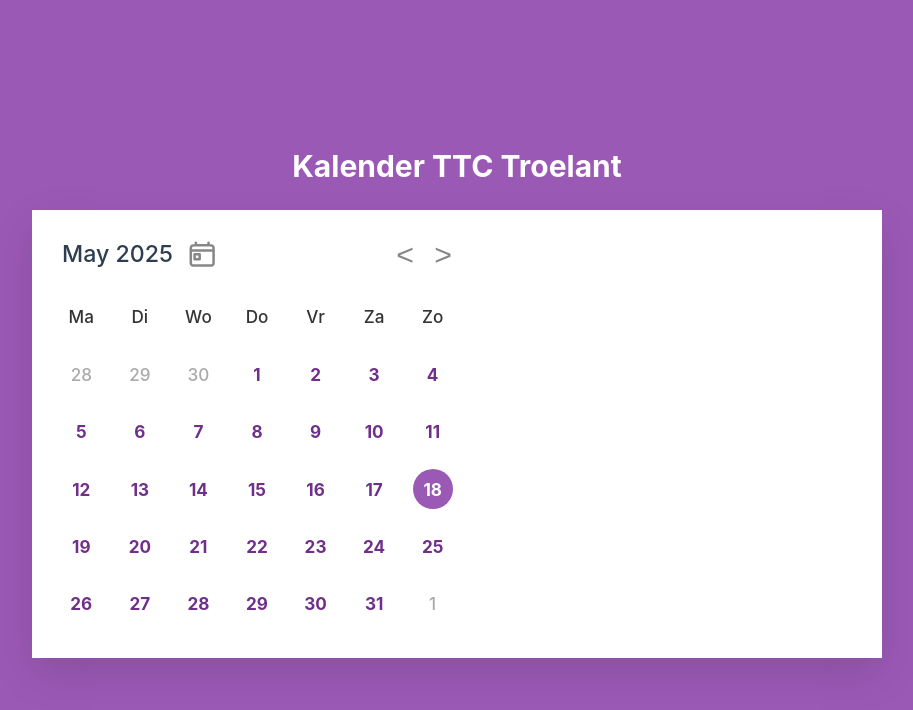
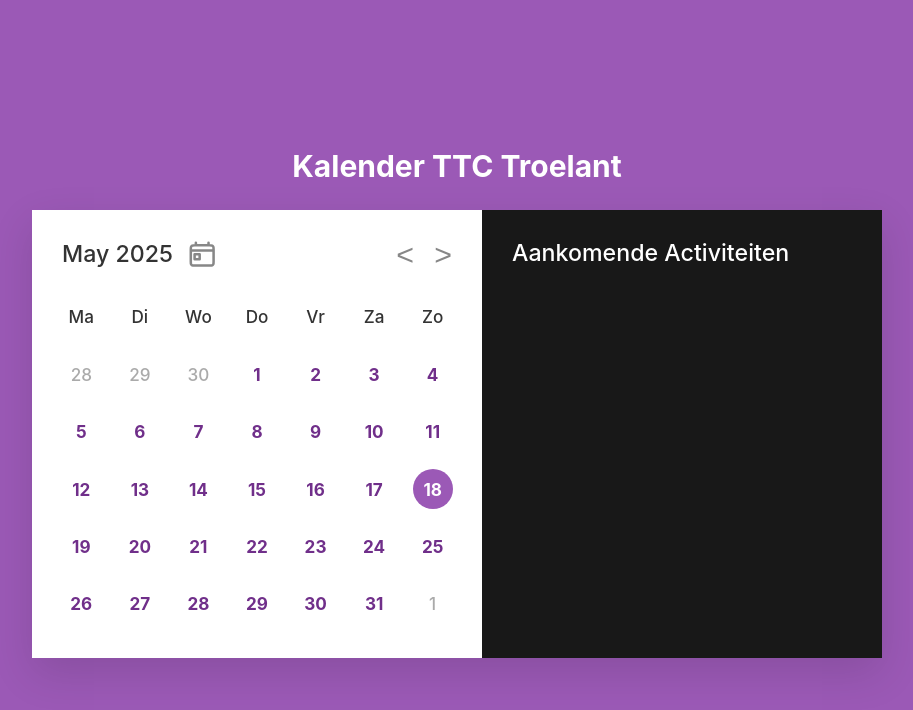
Before and after one commit to ttc-troelant/calendar, a Vue app: page / in a window 1280 px wide. Shown: the top 710 px of the page, without its empty margins (183-1096 px from the left). Built offline with nearby package versions, Linux system fonts and the light colour scheme.

Commit message:
Remove light colour scheme for now

```diff
--- a/src/assets/base.css
+++ b/src/assets/base.css
@@ -28,7 +28,7 @@
 
 /* semantic color variables for this project */
 :root {
-  --color-background: var(--vt-c-white);
+  /* --color-background: var(--vt-c-white);
   --color-background-soft: var(--vt-c-white-soft);
   --color-background-mute: var(--vt-c-white-mute);
 
@@ -36,7 +36,17 @@
   --color-border-hover: var(--vt-c-divider-light-1);
 
   --color-heading: var(--vt-c-text-light-1);
-  --color-text: var(--vt-c-text-light-1);
+  --color-text: var(--vt-c-text-light-1); */
+
+  --color-background: var(--vt-c-black);
+  --color-background-soft: var(--vt-c-black-soft);
+  --color-background-mute: var(--vt-c-black-mute);
+
+  --color-border: var(--vt-c-divider-dark-2);
+  --color-border-hover: var(--vt-c-divider-dark-1);
+
+  --color-heading: var(--vt-c-text-dark-1);
+  --color-text: var(--vt-c-text-light-2);
 
   --section-gap: 160px;
 }
```
